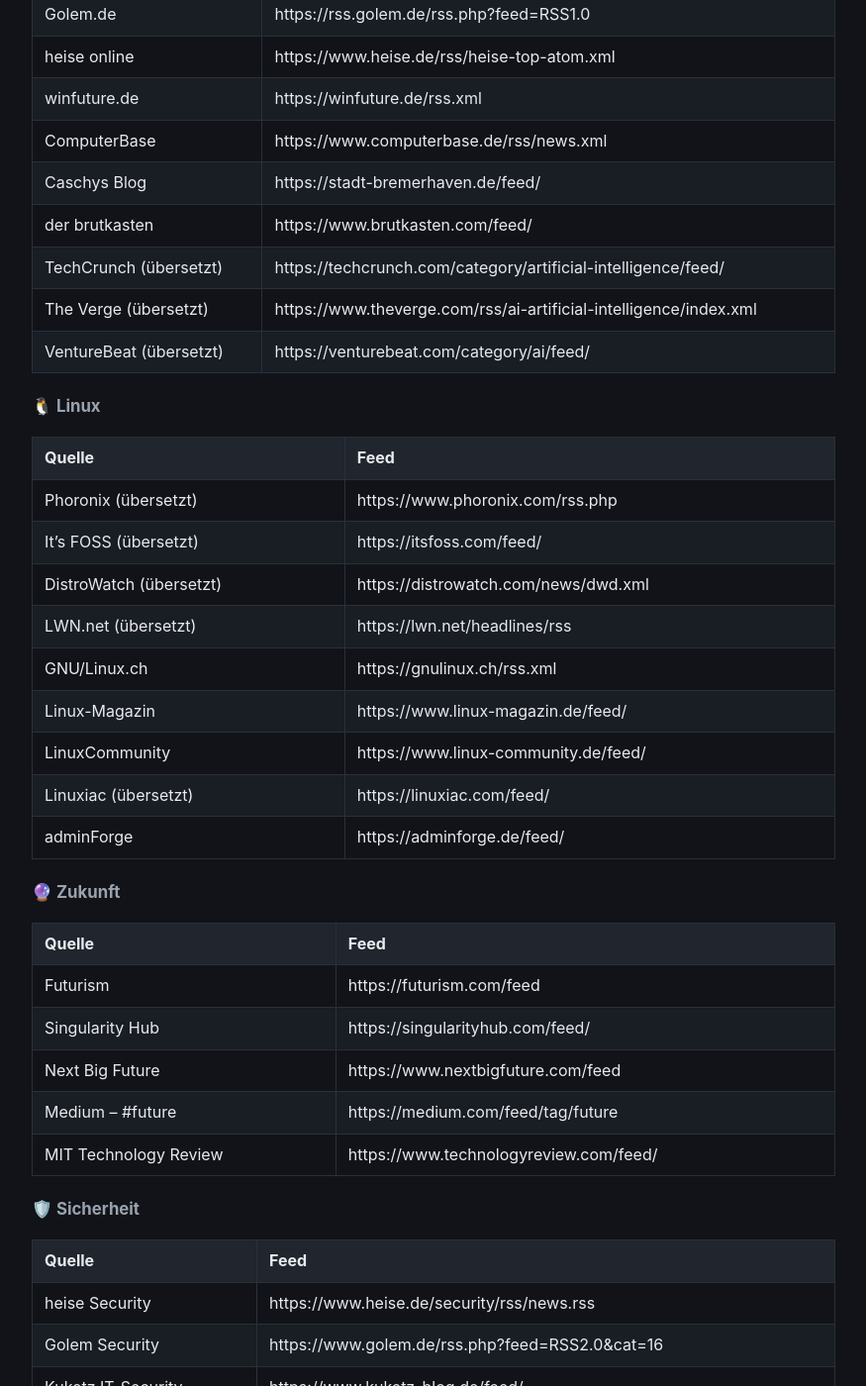
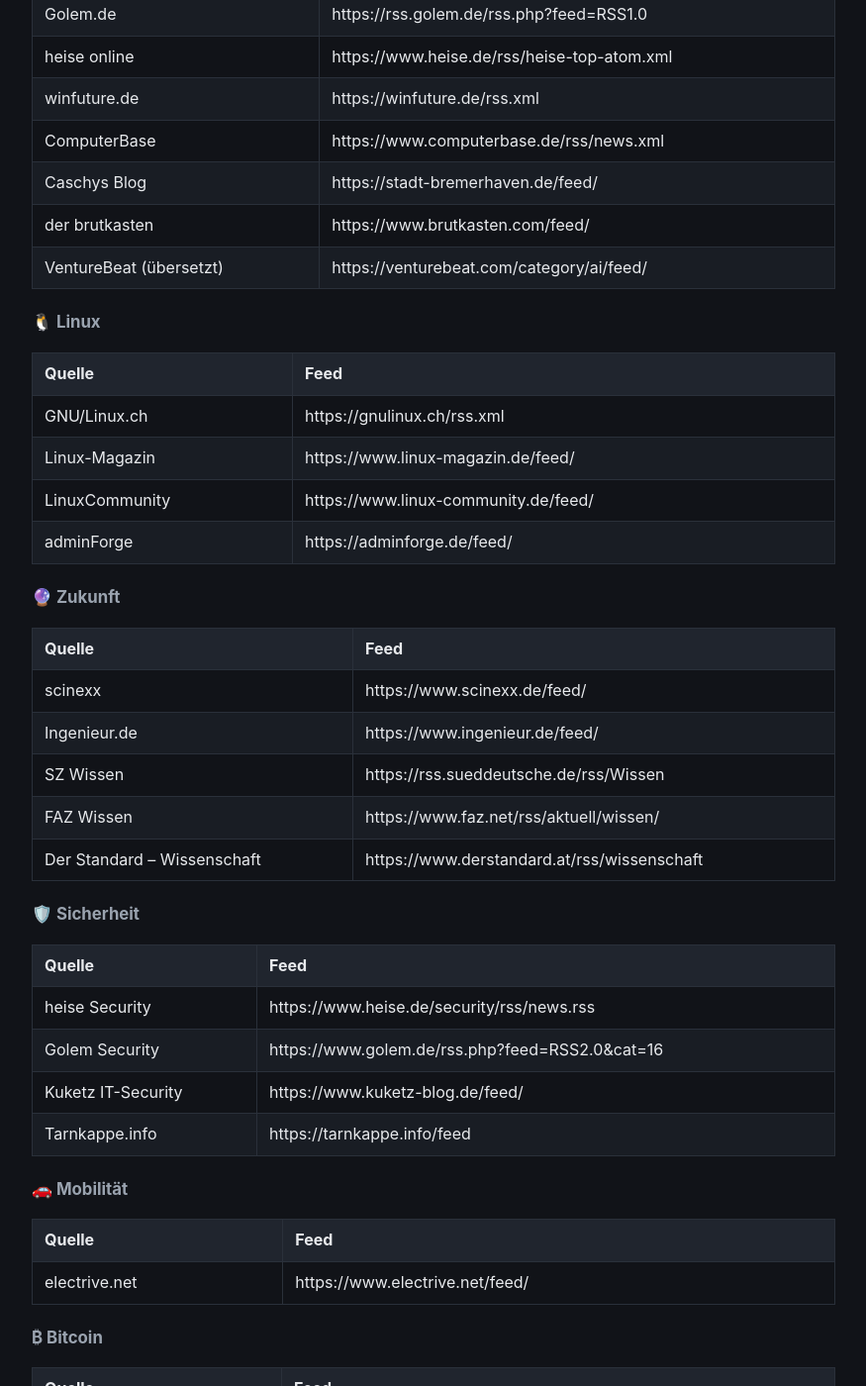
Before and after one commit to Ubuntu51/news-wiki, a Jekyll site: the page built from quellen.md, in a window 1280 px wide and 1400 px high, scrolled down 1970 px. Shown: the whole window at 99% size, without its empty margins (202-1077 px from the left). Built offline with Jekyll 4.4.1, drawn with Linux system fonts in a browser that asks for light colours; our own code applies the rules of GitHub Pages for plain Markdown files; some of the changed text lies outside the part shown.

```diff
--- a/quellen.md
+++ b/quellen.md
@@ -62,33 +62,26 @@ ohne Code zu ändern.
 | ComputerBase | https://www.computerbase.de/rss/news.xml |
 | Caschys Blog | https://stadt-bremerhaven.de/feed/ |
 | der brutkasten | https://www.brutkasten.com/feed/ |
-| TechCrunch (übersetzt) | https://techcrunch.com/category/artificial-intelligence/feed/ |
-| The Verge (übersetzt) | https://www.theverge.com/rss/ai-artificial-intelligence/index.xml |
 | VentureBeat (übersetzt) | https://venturebeat.com/category/ai/feed/ |
 
 ### 🐧 Linux
 
 | Quelle | Feed |
 |---|---|
-| Phoronix (übersetzt) | https://www.phoronix.com/rss.php |
-| It's FOSS (übersetzt) | https://itsfoss.com/feed/ |
-| DistroWatch (übersetzt) | https://distrowatch.com/news/dwd.xml |
-| LWN.net (übersetzt) | https://lwn.net/headlines/rss |
 | GNU/Linux.ch | https://gnulinux.ch/rss.xml |
 | Linux-Magazin | https://www.linux-magazin.de/feed/ |
 | LinuxCommunity | https://www.linux-community.de/feed/ |
-| Linuxiac (übersetzt) | https://linuxiac.com/feed/ |
 | adminForge | https://adminforge.de/feed/ |
 
 ### 🔮 Zukunft
 
 | Quelle | Feed |
 |---|---|
-| Futurism | https://futurism.com/feed |
-| Singularity Hub | https://singularityhub.com/feed/ |
-| Next Big Future | https://www.nextbigfuture.com/feed |
-| Medium – #future | https://medium.com/feed/tag/future |
-| MIT Technology Review | https://www.technologyreview.com/feed/ |
+| scinexx | https://www.scinexx.de/feed/ |
+| Ingenieur.de | https://www.ingenieur.de/feed/ |
+| SZ Wissen | https://rss.sueddeutsche.de/rss/Wissen |
+| FAZ Wissen | https://www.faz.net/rss/aktuell/wissen/ |
+| Der Standard – Wissenschaft | https://www.derstandard.at/rss/wissenschaft |
 
 ### 🛡️ Sicherheit
 
@@ -110,17 +103,14 @@ ohne Code zu ändern.
 | Quelle | Feed |
 |---|---|
 | blocktrainer.de | https://www.blocktrainer.de/feed.xml |
-| CoinDesk (übersetzt) | https://www.coindesk.com/arc/outboundfeeds/rss |
-| Cointelegraph (übersetzt) | https://cointelegraph.com/rss |
-| Bitcoin Magazine (übersetzt) | https://bitcoinmagazine.com/feed |
-| The Block (übersetzt) | https://www.theblock.co/rss.xml |
+| BTC-Echo | https://www.btc-echo.de/feed/ |
 
 ### 💻 Computer
 
 | Quelle | Feed |
 |---|---|
 | ComputerBase | https://www.computerbase.de/rss/news.xml |
-| Neowin (übersetzt) | https://www.neowin.net/news/rss/ |
+| PC-WELT | https://www.pcwelt.de/feed |
 
 ### 🌐 Alternativ Medien
 
@@ -136,6 +126,16 @@ ohne Code zu ändern.
 | Hintergrund | https://www.hintergrund.de/feed |
 | Deutsche Wirtschaftsnachrichten | https://deutsche-wirtschafts-nachrichten.de/feed |
 | Telepolis | https://www.telepolis.de/feed.xml |
+| Compact | https://www.compact-online.de/feed/ |
+| Epoch Times DE | https://www.epochtimes.de/feed |
+| Der Freitag | https://www.freitag.de/feed/ |
+| Journalistenwatch | https://www.journalistenwatch.com/feed/ |
+| Junge Freiheit | https://jungefreiheit.de/feed/ |
+| Tichys Einblick | https://www.tichyseinblick.de/feed/ |
+| Unzensuriert | https://unzensuriert.at/feed/ |
+| Wochenblick | https://www.wochenblick.at/feed/ |
+| Zeitgeschehen im Fokus | https://zeitgeschehen-im-fokus.ch/feed/ |
+| AntiSpiegel | https://anti-spiegel.ru/feed/ |
 
 ---
 
```
Also changed, not shown: 2026/08/2026-08-25_08-42.md (deleted, +0 -76 lines), 2026/08/2026-08-25_21-45.md (added, +82 -0 lines), index.md (+3 -3 lines), search.json.
